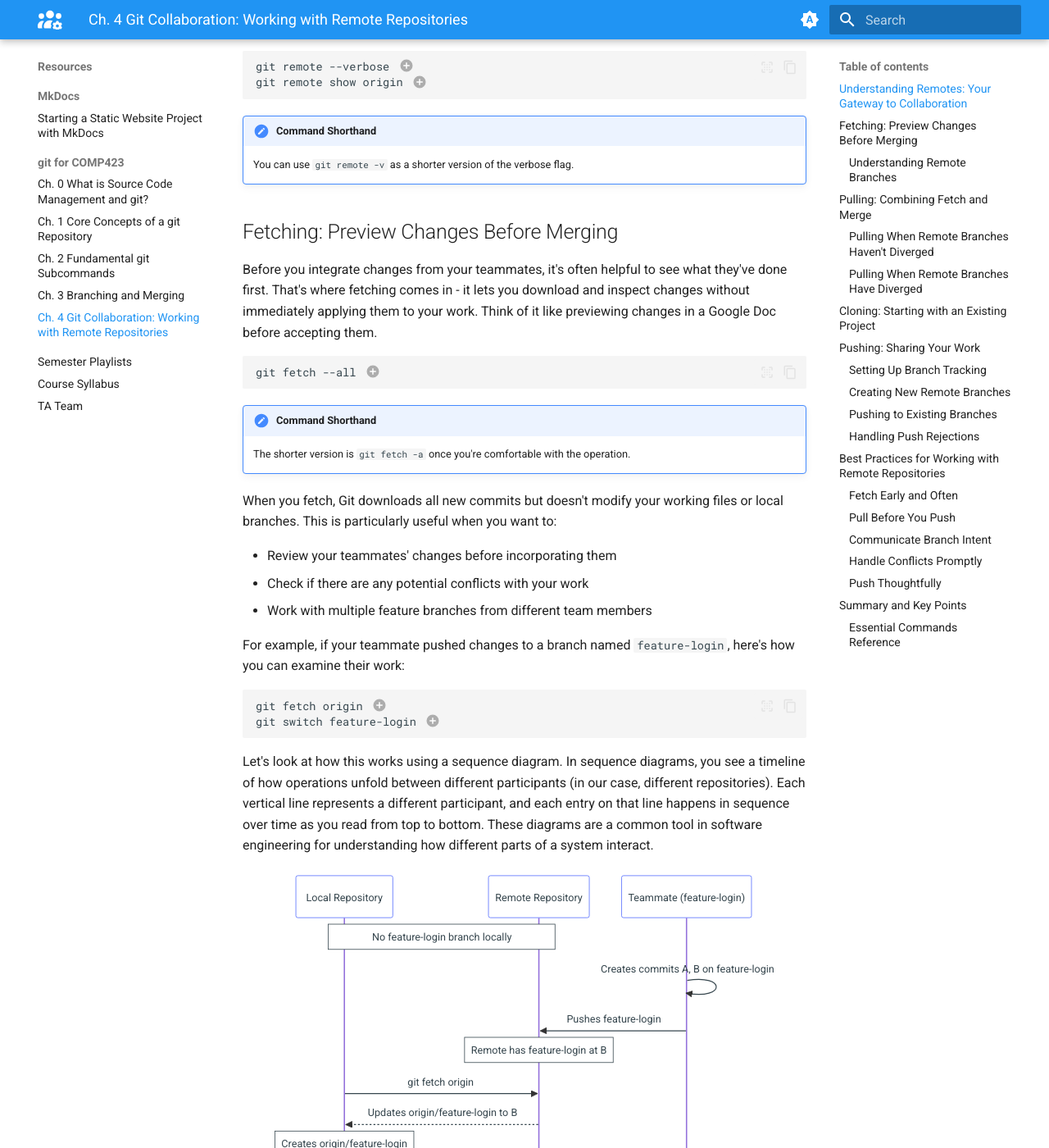
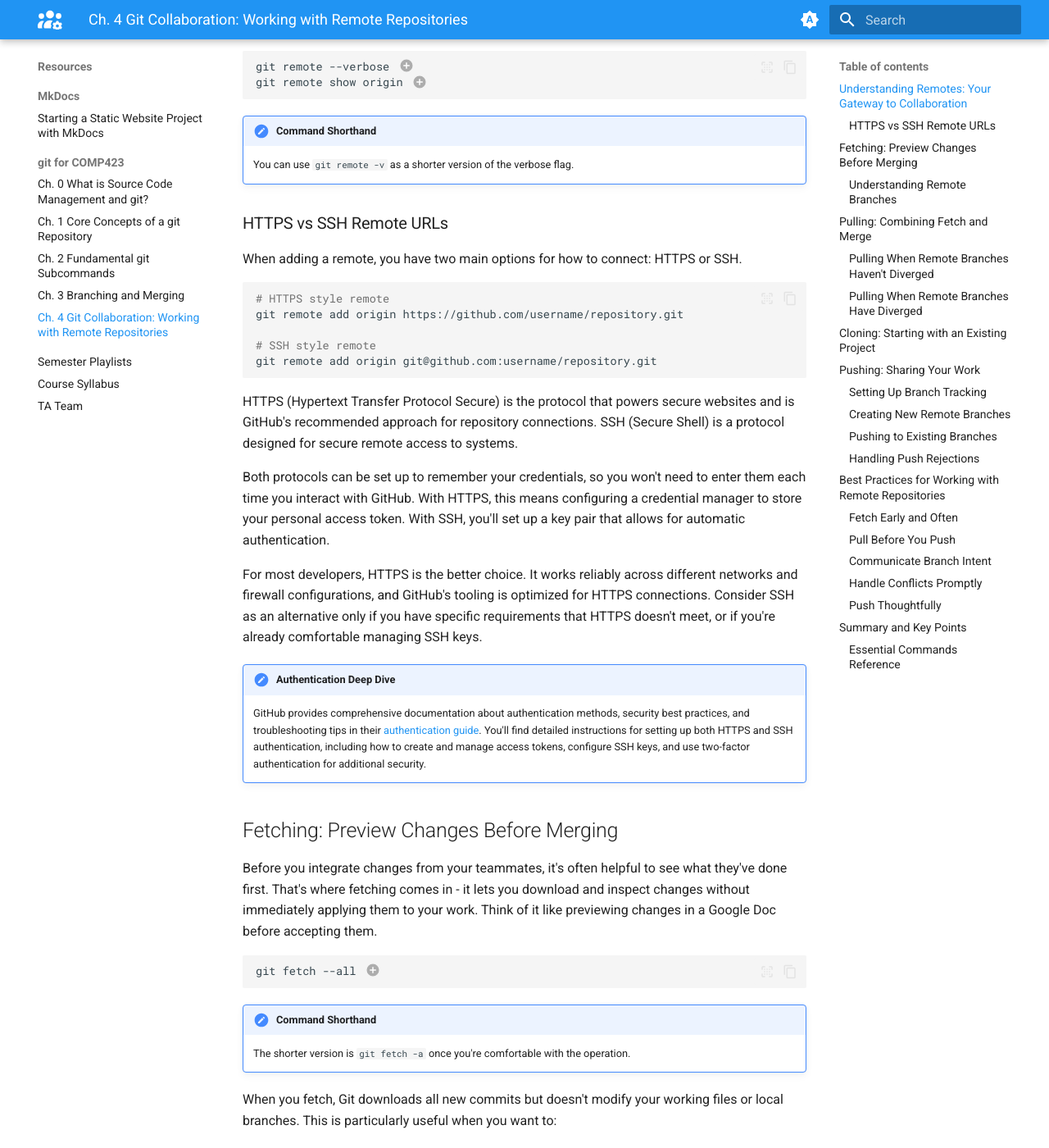
Before and after one commit to comp423-25s/comp423-25s.github.io, an MkDocs documentation site: the page built from docs/resources/git/ch4-git-remote-fetch-push-pull.md, in a window 1280 px wide and 1400 px high, scrolled down 1186 px. Shown: the whole window at 82% size. Built offline with MkDocs 1.6.1 and Material for MkDocs 9.7.7, drawn with Linux system fonts in a browser that asks for light colours.

Commit message:
Restore section on HTTPS vs SSH

````diff
--- a/docs/resources/git/ch4-git-remote-fetch-push-pull.md
+++ b/docs/resources/git/ch4-git-remote-fetch-push-pull.md
@@ -38,6 +38,27 @@ git remote show origin # (2)!
 
 !!! note "Command Shorthand"
     You can use `git remote -v` as a shorter version of the verbose flag.
+
+### HTTPS vs SSH Remote URLs
+
+When adding a remote, you have two main options for how to connect: HTTPS or SSH.
+
+```bash
+# HTTPS style remote
+git remote add origin https://github.com/username/repository.git
+
+# SSH style remote
+git remote add origin git@github.com:username/repository.git
+```
+
+HTTPS (Hypertext Transfer Protocol Secure) is the protocol that powers secure websites and is GitHub's recommended approach for repository connections. SSH (Secure Shell) is a protocol designed for secure remote access to systems.
+
+Both protocols can be set up to remember your credentials, so you won't need to enter them each time you interact with GitHub. With HTTPS, this means configuring a credential manager to store your personal access token. With SSH, you'll set up a key pair that allows for automatic authentication.
+
+For most developers, HTTPS is the better choice. It works reliably across different networks and firewall configurations, and GitHub's tooling is optimized for HTTPS connections. Consider SSH as an alternative only if you have specific requirements that HTTPS doesn't meet, or if you're already comfortable managing SSH keys.
+
+!!! note "Authentication Deep Dive"
+    GitHub provides comprehensive documentation about authentication methods, security best practices, and troubleshooting tips in their [authentication guide](https://docs.github.com/en/authentication/keeping-your-account-and-data-secure/about-authentication-to-github#authenticating-with-the-command-line). You'll find detailed instructions for setting up both HTTPS and SSH authentication, including how to create and manage access tokens, configure SSH keys, and use two-factor authentication for additional security.
 
 ## Fetching: Preview Changes Before Merging
 
````
